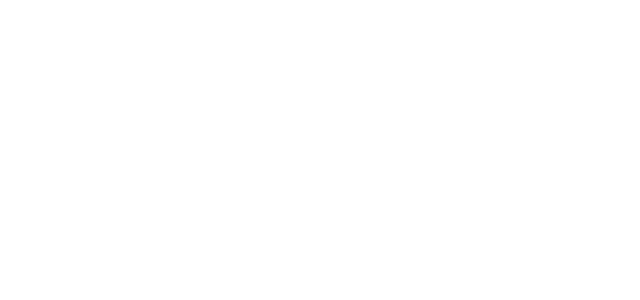
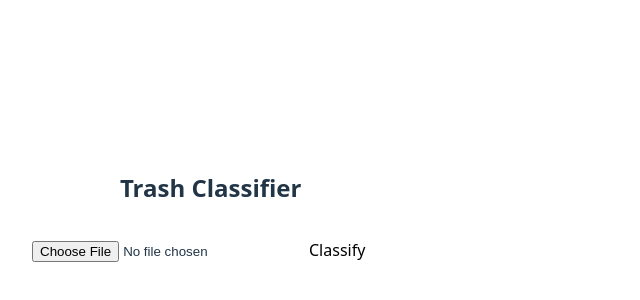
Before and after one commit to pearloyewole/SortWise, a React (Vite) app: page /classify in a window 1280 px wide. Before the commit this address had no page. Shown: the part 186-486 px from the top of the page, without its empty margins (0-640 px from the left). Built offline with nearby package versions, Linux system fonts and the light colour scheme.

Commit message:
trained model (i am so tired)

```diff
--- a/src/App.jsx
+++ b/src/App.jsx
@@ -2,12 +2,14 @@ import React from "react";
 import { Routes, Route } from "react-router-dom";
 import Home from "./page/Home";
 import Info from "./page/Info";
+import Classifier from "./page/Classifier";
 
 export default function App() {
   return (
     <Routes>
       <Route path="/" element={<Home />} />
       <Route path="/info" element={<Info />} />
+      <Route path="/classify" element={<Classifier />} />
     </Routes>
   );
 }
--- /dev/null
+++ b/src/page/Classifier.jsx
@@ -0,0 +1,93 @@
+import React, { useState } from "react";
+import "./../index.css";
+
+const API_URL = "http://localhost:8000/predict"; // SNEHA: update when your REST API is ready
+
+export default function Classifier() {
+  const [file, setFile] = useState(null);
+  const [preview, setPreview] = useState(null);
+  const [prediction, setPrediction] = useState("");
+  const [loading, setLoading] = useState(false);
+  const [error, setError] = useState("");
+
+  // When the user picks a file, save it and generate a preview URL
+  const handleFileChange = (e) => {
+    const f = e.target.files?.[0];
+    if (!f) return;
+    setFile(f);
+    setPreview(URL.createObjectURL(f));
+    setPrediction("");
+    setError("");
+  };
+
+  // Send the image to the backend and handle the JSON response
+  const handleClassify = async () => {
+    if (!file) return;
+    setLoading(true);
+    setError("");
+    setPrediction("");
+
+    try {
+      const formData = new FormData();
+      formData.append("file", file);
+
+      const res = await fetch(API_URL, {
+        method: "POST",
+        body: formData,
+      });
+
+      if (!res.ok) {
+        throw new Error(`Server responded ${res.status}`);
+      }
+
+      const { category } = await res.json();
+      setPrediction(category);
+    } catch (err) {
+      console.error(err);
+      setError("Failed to classify image. Please try again.");
+    } finally {
+      setLoading(false);
+    }
+  };
+
+  return (
+    <div className="classifier-page" style={{ padding: "2rem", textAlign: "center" }}>
+      <h2>Trash Classifier</h2>
+
+      <input
+        type="file"
+        accept="image/*"
+        onChange={handleFileChange}
+        style={{ margin: "1rem 0" }}
+      />
+
+      {preview && (
+        <div style={{ marginBottom: "1rem" }}>
+          <img
+            src={preview}
+            alt="preview"
+            style={{ maxWidth: "300px", borderRadius: "8px" }}
+          />
+        </div>
+      )}
+
+      <button
+        onClick={handleClassify}
+        disabled={!file || loading}
+        className="light-btn"
+      >
+        {loading ? "Classifying…" : "Classify"}
+      </button>
+
+      {error && (
+        <p style={{ color: "red", marginTop: "1rem" }}>{error}</p>
+      )}
+
+      {prediction && (
+        <p style={{ marginTop: "1rem", fontSize: "1.25rem" }}>
+          🔍 Predicted Category: <strong>{prediction}</strong>
+        </p>
+      )}
+    </div>
+  );
+}
--- a/src/page/Home.jsx
+++ b/src/page/Home.jsx
@@ -31,7 +31,9 @@ export default function Home() {
           <Link to="/info">
             <button className="light-btn">Learn More</button>
           </Link>
-          <button className="dark-btn">Try it out</button>
+          <Link to="/classify">
+            <button className="dark-btn">Try it out</button>
+          </Link>
         </div>
       </div>
     </div>
```
